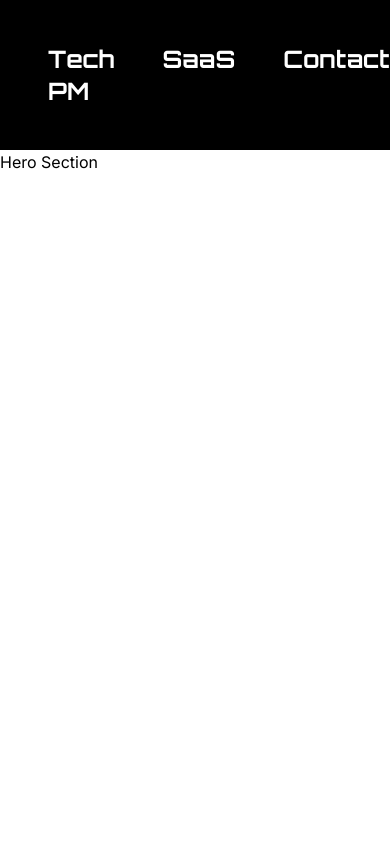
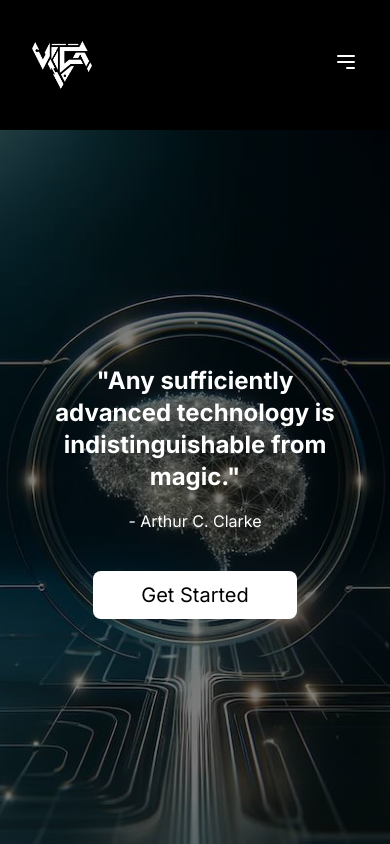
Before and after one commit to DarthQach/vica-homesite, a Next.js app: page / in a window 390 px wide. Built offline with nearby package versions, Linux system fonts and the light colour scheme.

Commit message:
Changes to NavBar for mobile and adding hero section

```diff
--- a/app/layout.js
+++ b/app/layout.js
@@ -14,7 +14,7 @@ export default function RootLayout({ children }) {
     <html lang="en">
       <body className={inter.className}>
         <NavBar />
-        <div style={{marginTop: '150px'}}>{children}</div>
+        <div style={{marginTop: '130px'}}>{children}</div>
       </body>
     </html>
   );
--- a/components/NavBar.jsx
+++ b/components/NavBar.jsx
@@ -1,17 +1,47 @@
-import React from 'react';
-import Image from 'next/image'
-import styles from './NavBar.module.css'
+"use client";
+import React from "react";
+import Image from "next/image";
+import styles from "./NavBar.module.css";
+import { useState } from "react";
 
 const NavBar = () => {
+  const [isOpen, setIsOpen] = useState(false);
+
   return (
-        <nav className={`fixed top-0 w-full flex items-center justify-between bg-black text-white py-4 px-8 z-50 ${styles.navFont}`} style={{height: '150px'}} >
+    <nav
+      className={`fixed top-0 w-full flex items-center justify-between bg-black text-white py-4 px-8 z-50 ${styles.navBar}`}
+    >
       <div className="logo font-bold">
-                <Image src='/assets/vica-logo-nobackground.png' width={120} height={100} alt='vica logo' />
+        <div className={styles.logoWrapper}>
+          <Image src="/assets/vica-logo-nobackground.png" width={120} height={100} alt="vica logo" />
         </div>
-            <div className="menu flex gap-4">
-                <a href="#tech-pm" className="text-2xl px-4 font-bold hover:text-gray-400 transition-colors duration-150">Tech PM</a>
-                <a href="#saas" className="text-2xl px-4 font-bold hover:text-gray-400 transition-colors duration-150">SaaS</a>
-                <a href="#contact" className="text-2xl px-4 font-bold hover:text-gray-400 transition-colors duration-150">Contact</a>
+      </div>
+      <div className="md:hidden">
+        <button onClick={() => setIsOpen(!isOpen)}>
+          <svg
+            className="w-6 h-6"
+            fill="none"
+            stroke="currentColor"
+            viewBox="0 0 24 24"
+            xmlns="http://www.w3.org/2000/svg"
+          >
+            <path
+              strokeLinecap="round"
+              strokeLinejoin="round"
+              strokeWidth="2"
+              d="M4 6h16M4 12h16m-7 6h7"
+            ></path>
+          </svg>
+        </button>
+      </div>
+      <div className={`menu flex gap-4 ${isOpen ? "flex" : "hidden"} md:flex`}>
+        {/* Adjust font size for mobile */}
+        <a href="#tech-pm" className={`hover:text-gray-400 transition-colors duration-150 ${styles.navItem}`}>
+          Tech PM
+        </a>
+        <a href="#saas" className={`hover:text-gray-400 transition-colors duration-150 ${styles.navItem}`}>
+          SaaS
+        </a>
       </div>
     </nav>
   );
--- a/components/NavBar.module.css
+++ b/components/NavBar.module.css
@@ -1,8 +1,38 @@
 @import url('https://fonts.googleapis.com/css2?family=Orbitron:wght@400..900&display=swap');
 
-.navFont {
+.navBar {
   font-family: "Orbitron", sans-serif;
   font-optical-sizing: auto;
   font-weight: 500;
   font-style: normal;
+  height: 130px;
 }
+
+.logoWrapper {
+  display: flex;
+  align-items: center;
+  justify-content: center;
+  width: 120px; /* Default size */
+  height: 100px; /* Default size */
+}
+
+/* Adjust logo size on smaller screens */
+@media (max-width: 640px) { /* Tailwind's 'sm' breakpoint */
+  .logoWrapper {
+    width: 60px;
+    height: 50px;
+  }
+}
+
+/* Adjustments for the nav bar items for smaller screens */
+.navItem {
+  display: block;
+  padding: 8px 16px;
+  font-size: 1.25rem; /* Default size */
+}
+
+@media (max-width: 640px) {
+  .navItem {
+    font-size: 1rem; /* Smaller text on mobile */
+  }
+}
--- a/components/main/HeroSection.jsx
+++ b/components/main/HeroSection.jsx
@@ -1,11 +1,31 @@
-import React from 'react'
+import React from "react";
+import Image from "next/image";
 
 const HeroSection = () => {
   return (
     <>
-      <h2>Hero Section</h2>
+      <div className="relative w-full overflow-hidden" style={{ height: "calc(100vh - 130px)" }}>
+        <div className="absolute inset-0 z-0">
+          <Image src="/assets/heroImage.jpg" alt="Hero Image" layout="fill" objectFit="cover" quality={100} />
+          <div className="absolute inset-0 bg-black opacity-50"></div>
+        </div>
+        <div className="relative z-10 flex justify-center items-center h-full">
+          <div className="text-center">
+            <h1 className="text-2xl sm:text-4xl text-white font-bold mb-4 mx-[50px]">
+              "Any sufficiently advanced technology is indistinguishable from magic."
+            </h1>
+            <h3 className="text-white mb-4">- Arthur C. Clarke</h3>
+            <div className="mt-12"></div>
+            <a
+              href="#"
+              className="bg-white text-black text-xl px-12 py-3 rounded-lg hover:bg-black hover:text-white transition-colors duration-300 ease-in-out"
+            >
+              Get Started
+            </a>
+          </div>
+        </div>
+      </div>
     </>
-  )
-}
-
-export default HeroSection
+  );
+};
+export default HeroSection;
```
Also changed, not shown: public/assets/heroImage.jpg (added). Lines whose indentation alone changed are shown as unchanged.
